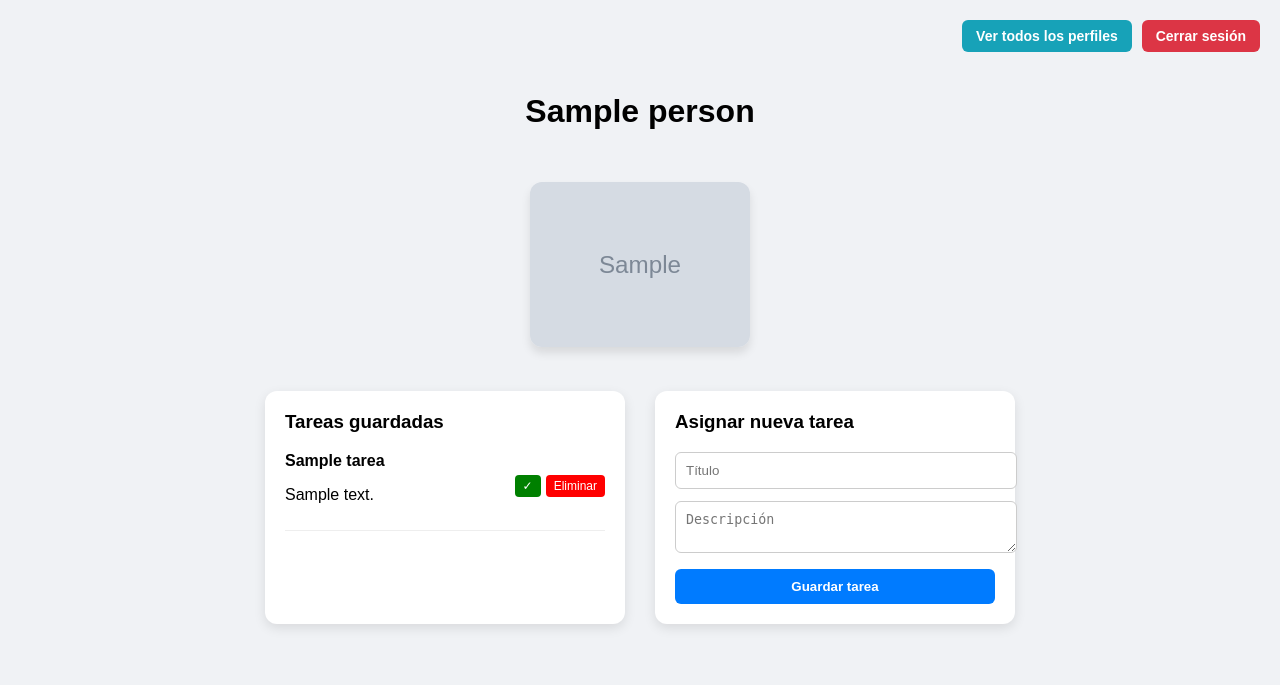
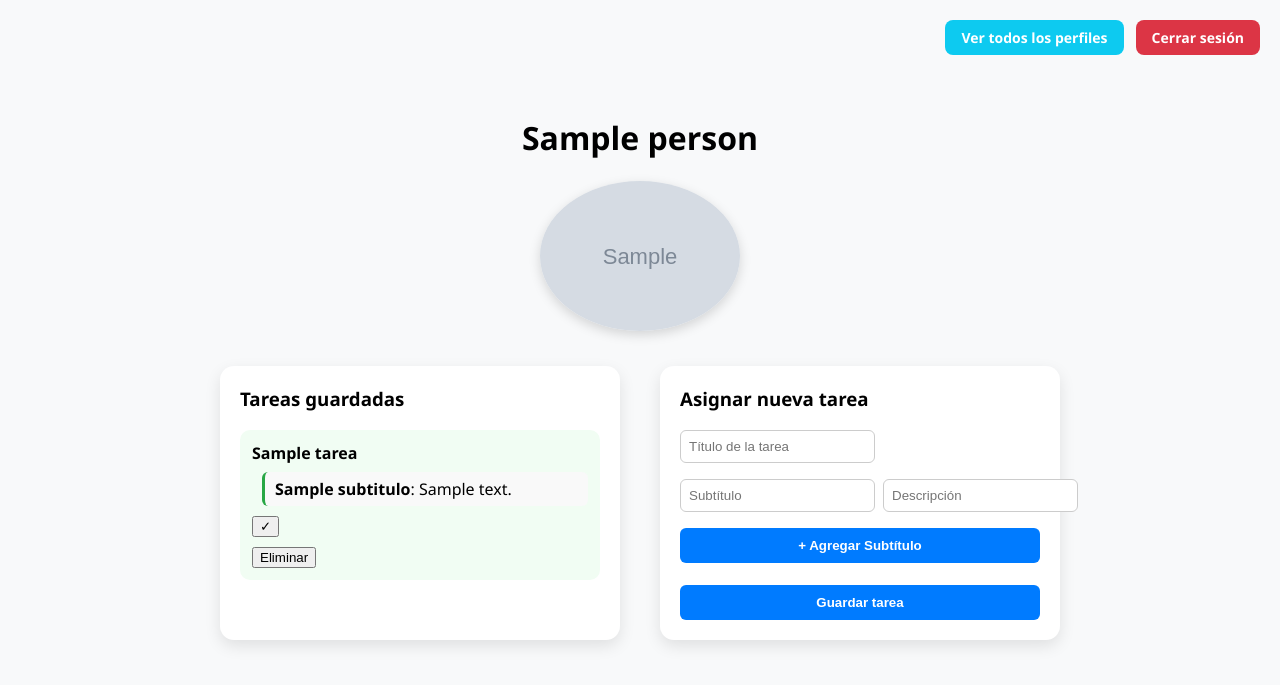
Before and after one commit to Yukhio/landing_page, a Flask app: template templates/perfil.html in a window 1280 px wide. Shown: the top 685 px of the page. Run offline with Flask 3, Linux system fonts and the light colour scheme; the template is opened without the code that fills it: most values are stand-ins (such as "Sample title", 1, 10 or a date in 2020); grey boxes marked "Sample" are stand-in pictures; some libraries are stand-ins or nearby versions.

Commit message:
fix(app): Se modificó un bug que había entre sesiones

```diff
--- a/app.py
+++ b/app.py
@@ -20,8 +20,12 @@ USUARIOS_FILE = "usuarios.json"
 def cargar_usuarios():
     if os.path.exists(USUARIOS_FILE):
         with open(USUARIOS_FILE, "r", encoding="utf-8") as f:
-            return json.load(f)
+            data = json.load(f)
+            for u in data.values():
+                u.setdefault("tareas", [])
+            return data
     return {}
+
 
 def guardar_usuarios(data):
     with open(USUARIOS_FILE, "w", encoding="utf-8") as f:
@@ -129,6 +133,8 @@ def perfil():
         titulo = request.form.get("titulo")
         descripcion = request.form.get("descripcion")
         if titulo and descripcion:
+            if "tareas" not in usuarios[username]:
+                usuarios[username]["tareas"] = []
             usuarios[username]["tareas"].append({
                 "titulo": titulo,
                 "descripcion": descripcion,
@@ -136,6 +142,7 @@ def perfil():
             })
             guardar_usuarios(usuarios)
             return redirect(url_for("perfil"))
+
 
     return render_template("perfil.html", person={
         **user,
@@ -146,6 +153,58 @@ def perfil():
         "tiempo_para_cumple": tiempo_para_cumple,
         "es_cumpleanios": es_cumple
     }, mostrar_bienvenida=mostrar_bienvenida, tareas=user.get("tareas", []))
+
+@app.route('/ver-perfil/<username>', methods=['GET', 'POST'])
+def ver_perfil(username):
+    if username not in usuarios:
+        return redirect(url_for('lista_perfiles'))
+
+    user = usuarios[username]
+
+    hoy = date.today()
+    fecha_nacimiento = datetime.strptime(user['fecha_nacimiento'], "%Y-%m-%d").date()
+    inicio_trabajo = datetime.strptime(user['inicio_trabajo'], "%Y-%m-%d").date()
+
+    edad = hoy.year - fecha_nacimiento.year - ((hoy.month, hoy.day) < (fecha_nacimiento.month, fecha_nacimiento.day))
+    fecha_formateada = fecha_nacimiento.strftime("%d/%m/%Y")
+    inicio_formateado = inicio_trabajo.strftime("%d/%m/%Y")
+
+    diferencia = relativedelta(hoy, inicio_trabajo)
+    partes = []
+    if diferencia.years:
+        partes.append(f"{diferencia.years} año{'s' if diferencia.years > 1 else ''}")
+    if diferencia.months:
+        partes.append(f"{diferencia.months} mes{'es' if diferencia.months > 1 else ''}")
+    if diferencia.days and not diferencia.years:
+        partes.append(f"{diferencia.days} día{'s' if diferencia.days > 1 else ''}")
+    tiempo_trabajando = ", ".join(partes) if partes else "Hoy"
+
+    proximo = fecha_nacimiento.replace(year=hoy.year)
+    if proximo < hoy:
+        proximo = proximo.replace(year=hoy.year + 1)
+    delta = relativedelta(proximo, hoy)
+    es_cumple = hoy.month == fecha_nacimiento.month and hoy.day == fecha_nacimiento.day
+    tiempo_para_cumple = (
+        "¡Feliz cumpleaños!" if es_cumple
+        else f"Faltan {delta.months} meses, {delta.days} días para tu próximo cumpleaños"
+    )
+
+    return render_template("perfil.html", person={
+        **user,
+        "edad": edad,
+        "fecha_nacimiento": fecha_formateada,
+        "inicio_trabajo": inicio_formateado,
+        "tiempo_trabajando": tiempo_trabajando,
+        "tiempo_para_cumple": tiempo_para_cumple,
+        "es_cumpleanios": es_cumple
+    }, mostrar_bienvenida=False, tareas=user.get("tareas", []))
+
+@app.route('/cambiar-perfil/<username>')
+def cambiar_perfil(username):
+    if username in usuarios:
+        session['username'] = username
+        session['show_welcome'] = True
+    return redirect(url_for('perfil'))
 
 
 @app.route('/eliminar-tarea', methods=['POST'])
--- a/templates/perfil.html
+++ b/templates/perfil.html
@@ -2,142 +2,29 @@
 <html lang="es">
 
 <head>
-    <meta charset="UTF-8" />
-    <meta name="viewport" content="width=device-width, initial-scale=1.0" />
+    <meta charset="UTF-8">
+    <meta name="viewport" content="width=device-width, initial-scale=1.0">
     <title>Mi perfil</title>
     <script src="https://cdn.jsdelivr.net/npm/canvas-confetti@1.6.0/dist/confetti.browser.min.js"></script>
     <style>
         body {
-            font-family: Arial, sans-serif;
-            background-color: #f0f2f5;
+            font-family: 'Segoe UI', sans-serif;
+            background-color: #f8f9fa;
             margin: 0;
-            padding: 0;
         }
 
-        .top-buttons {
-            display: flex;
-            justify-content: flex-end;
-            gap: 10px;
-            padding: 20px;
-        }
-
-        .btn-ver-todos,
-        .btn-logout {
-            padding: 8px 14px;
-            border-radius: 6px;
-            text-decoration: none;
-            font-weight: bold;
-            font-size: 14px;
-        }
-
-        .btn-ver-todos {
-            background-color: #17a2b8;
-            color: white;
-        }
-
-        .btn-logout {
-            background-color: #dc3545;
-            color: white;
-        }
-
-        .main-container {
-            display: flex;
-            flex-direction: column;
-            align-items: center;
-        }
-
-        .foto-usuario {
-            margin-top: 30px;
-        }
-
-        .foto-usuario img {
-            width: 220px;
-            height: auto;
-            border-radius: 12px;
-            box-shadow: 0 6px 10px rgba(0, 0, 0, 0.1);
-        }
-
-        .main-layout {
-            display: flex;
-            justify-content: center;
-            gap: 30px;
-            margin-top: 40px;
-        }
-
-        .tarea-card,
-        .formulario-tarea {
-            background-color: white;
-            border-radius: 12px;
-            box-shadow: 0 4px 12px rgba(0, 0, 0, 0.1);
-            padding: 20px;
-            width: 320px;
-        }
-
-        .tarea-card h3,
-        .formulario-tarea h3 {
-            margin-top: 0;
-        }
-
-        .tarea-item {
-            display: flex;
-            justify-content: space-between;
-            align-items: center;
-            border-bottom: 1px solid #eee;
-            margin-bottom: 12px;
-            padding-bottom: 10px;
-        }
-
-        .tarea-info {
-            flex: 1;
-        }
-
-        .tarea-item.completed {
-            background-color: #e6ffe6;
-            text-decoration: line-through;
-            color: gray;
-        }
-
-        .tarea-item strong {
-            display: block;
-        }
-
-        .eliminar-btn,
-        .completar-btn {
-            margin-left: 5px;
-            padding: 4px 8px;
-            border-radius: 4px;
-            font-size: 12px;
-            border: none;
-            cursor: pointer;
-        }
-
-        .eliminar-btn {
-            background: red;
-            color: white;
-        }
-
-        .completar-btn {
-            background: green;
-            color: white;
-        }
-
-        .formulario-tarea input,
-        .formulario-tarea textarea {
-            width: 100%;
-            padding: 10px;
-            margin-bottom: 12px;
-            border-radius: 6px;
-            border: 1px solid #ccc;
-        }
-
-        .formulario-tarea button {
-            width: 100%;
-            padding: 10px;
-            background: #007BFF;
-            color: white;
-            border: none;
-            border-radius: 6px;
-            font-weight: bold;
+        .notification {
+            position: fixed;
+            top: 20px;
+            left: 20px;
+            background-color: #d1e7dd;
+            color: #0f5132;
+            padding: 12px 18px;
+            border-radius: 8px;
+            box-shadow: 0 4px 10px rgba(0, 0, 0, 0.1);
+            animation: fadeOut 5s ease-in-out forwards;
+            font-size: 16px;
+            z-index: 999;
         }
 
         @keyframes fadeOut {
@@ -152,6 +39,116 @@
                 display: none;
             }
         }
+
+        .top-buttons {
+            display: flex;
+            justify-content: flex-end;
+            gap: 12px;
+            padding: 20px;
+        }
+
+        .top-buttons a {
+            padding: 8px 16px;
+            border-radius: 8px;
+            text-decoration: none;
+            font-weight: bold;
+            font-size: 14px;
+        }
+
+        .btn-ver-todos {
+            background-color: #0dcaf0;
+            color: white;
+        }
+
+        .btn-logout {
+            background-color: #dc3545;
+            color: white;
+        }
+
+        .main-container {
+            display: flex;
+            flex-direction: column;
+            align-items: center;
+            padding: 20px;
+        }
+
+        .foto-usuario img {
+            width: 200px;
+            border-radius: 50%;
+            box-shadow: 0 4px 12px rgba(0, 0, 0, 0.15);
+        }
+
+        .main-layout {
+            display: flex;
+            flex-wrap: wrap;
+            gap: 40px;
+            margin-top: 30px;
+            justify-content: center;
+        }
+
+        .card {
+            background-color: #fff;
+            border-radius: 14px;
+            padding: 20px;
+            box-shadow: 0 6px 16px rgba(0, 0, 0, 0.1);
+            width: 360px;
+        }
+
+        .card h3 {
+            margin-top: 0;
+        }
+
+        .tarea-item {
+            margin-bottom: 16px;
+            padding: 12px;
+            border-radius: 10px;
+            background-color: #f1fdf3;
+            display: flex;
+            flex-direction: column;
+            gap: 8px;
+        }
+
+        .tarea-item.completed {
+            background-color: #e0f7e0;
+            text-decoration: line-through;
+            color: gray;
+        }
+
+        .subtarea {
+            margin-left: 10px;
+            padding: 6px 10px;
+            border-left: 3px solid #28a745;
+            background-color: #f9f9f9;
+            border-radius: 6px;
+        }
+
+        .formulario-tarea ul {
+            list-style: none;
+            padding-left: 0;
+        }
+
+        .formulario-tarea li {
+            margin-bottom: 8px;
+            display: flex;
+            gap: 8px;
+        }
+
+        .formulario-tarea input[type="text"] {
+            flex: 1;
+            padding: 8px;
+            border-radius: 6px;
+            border: 1px solid #ccc;
+        }
+
+        .formulario-tarea button {
+            padding: 10px;
+            width: 100%;
+            border: none;
+            background-color: #007bff;
+            color: white;
+            font-weight: bold;
+            border-radius: 6px;
+        }
     </style>
 </head>
 
@@ -162,20 +159,13 @@
     </div>
 
     {% if mostrar_bienvenida %}
-    <div id="bienvenida"
-        style="text-align: center; background-color: #d1e7dd; color: #0f5132; padding: 15px; font-size: 18px; border-radius: 8px; margin: 10px;">
-        ¡Bienvenido, {{ person.nombre }}!
-    </div>
+    <div class="notification"> ¡Bienvenido, {{ person.nombre }}! </div>
     {% endif %}
 
     {% if person.es_cumpleanios %}
     <script>
         window.onload = () => {
-            confetti({
-                particleCount: 150,
-                spread: 100,
-                origin: { y: 0.6 }
-            });
+            confetti({ particleCount: 150, spread: 100, origin: { y: 0.6 } });
         };
     </script>
     {% endif %}
@@ -187,38 +177,54 @@
         </div>
 
         <div class="main-layout">
-            <div class="tarea-card">
+            <div class="card">
                 <h3>Tareas guardadas</h3>
                 {% for tarea in tareas %}
                 <div class="tarea-item {% if tarea.completada %}completed{% endif %}">
-                    <div class="tarea-info">
-                        <strong>{{ tarea.titulo }}</strong>
-                        <p>{{ tarea.descripcion }}</p>
+                    <strong>{{ tarea.titulo }}</strong>
+                    {% for subtitulo in tarea.subtareas %}
+                    <div class="subtarea">
+                        <strong>{{ subtitulo.titulo }}</strong>: {{ subtitulo.descripcion }}
                     </div>
+                    {% endfor %}
                     <form method="POST" action="{{ url_for('completar_tarea') }}">
                         <input type="hidden" name="indice" value="{{ loop.index0 }}">
-                        <button type="submit" class="completar-btn">✓</button>
+                        <button type="submit">✓</button>
                     </form>
                     <form method="POST" action="{{ url_for('eliminar_tarea') }}">
                         <input type="hidden" name="indice" value="{{ loop.index0 }}">
-                        <button type="submit" class="eliminar-btn">Eliminar</button>
+                        <button type="submit">Eliminar</button>
                     </form>
                 </div>
-                {% else %}
-                <p>No hay tareas todavía.</p>
-                {% endfor %}
+                {% else %}<p>No hay tareas todavía.</p>{% endfor %}
             </div>
 
-            <div class="formulario-tarea">
+            <div class="card formulario-tarea">
                 <h3>Asignar nueva tarea</h3>
-                <form method="POST">
-                    <input type="text" name="titulo" placeholder="Título" required>
-                    <textarea name="descripcion" placeholder="Descripción" required></textarea>
+                <form method="POST" id="formTarea">
+                    <input type="text" name="titulo" placeholder="Título de la tarea" required><br>
+                    <ul id="subtareas">
+                        <li><input type="text" name="subtitulo[]" placeholder="Subtítulo">
+                            <input type="text" name="descripcion[]" placeholder="Descripción">
+                        </li>
+                    </ul>
+                    <button type="button" onclick="agregarSubtarea()">+ Agregar Subtítulo</button>
+                    <br><br>
                     <button type="submit">Guardar tarea</button>
                 </form>
             </div>
         </div>
     </div>
+
+    <script>
+        function agregarSubtarea() {
+            const ul = document.getElementById('subtareas');
+            const li = document.createElement('li');
+            li.innerHTML = `<input type="text" name="subtitulo[]" placeholder="Subtítulo">
+                            <input type="text" name="descripcion[]" placeholder="Descripción">`;
+            ul.appendChild(li);
+        }
+    </script>
 </body>
 
 </html>
--- a/templates/perfiles.html
+++ b/templates/perfiles.html
@@ -74,6 +74,7 @@
     <h1>Perfiles registrados</h1>
     <div class="grid">
         {% for username, user in usuarios.items() %}
+        <a href="{{ url_for('cambiar_perfil', username=username) }}"" style=" text-decoration: none; color: inherit;">
             <div class="card">
                 <img src="{{ url_for('static', filename=user.foto) }}" alt="Foto de {{ user.nombre }}">
                 <h3>{{ user.nombre }}</h3>
@@ -82,6 +83,7 @@
                 <p><strong>Email:</strong> {{ user.email }}</p>
                 <p><strong>Teléfono:</strong> {{ user.telefono }}</p>
             </div>
+        </a>
         {% endfor %}
     </div>
 </body>
```
Also changed, not shown: usuarios.json (+33 -4 lines). Lines whose indentation alone changed are shown as unchanged.
